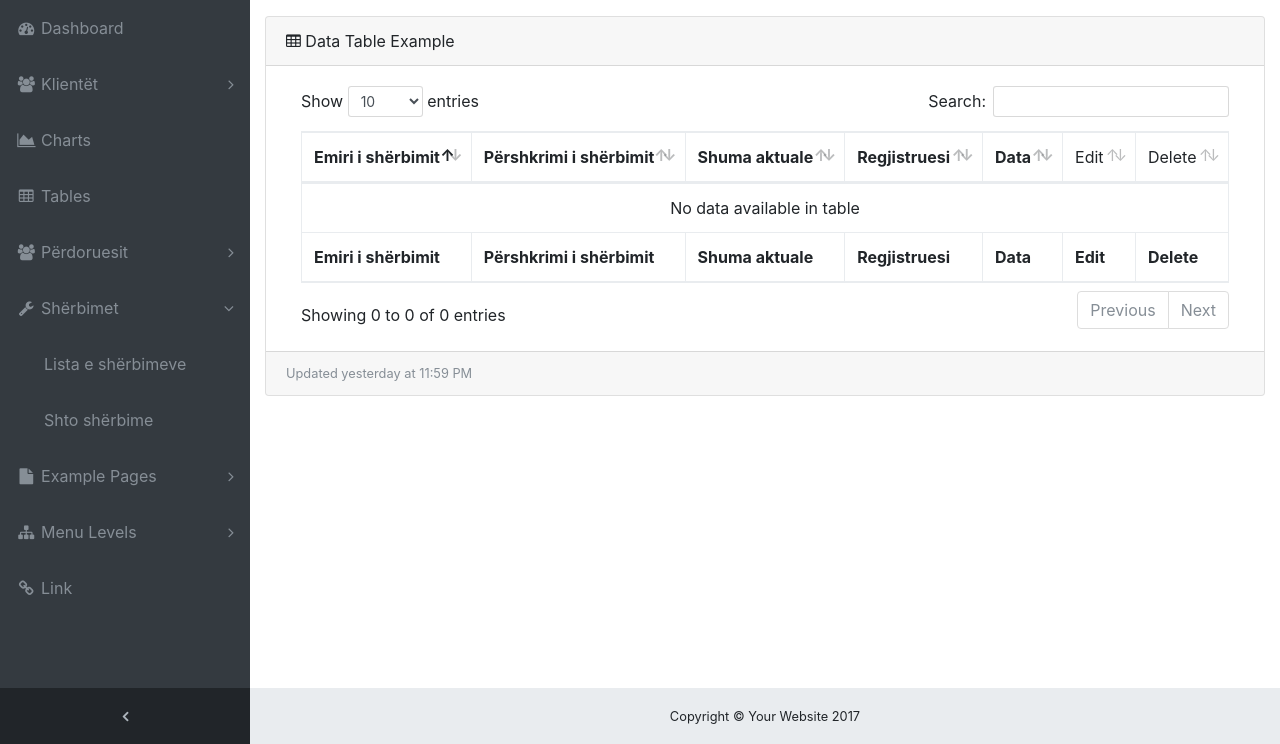
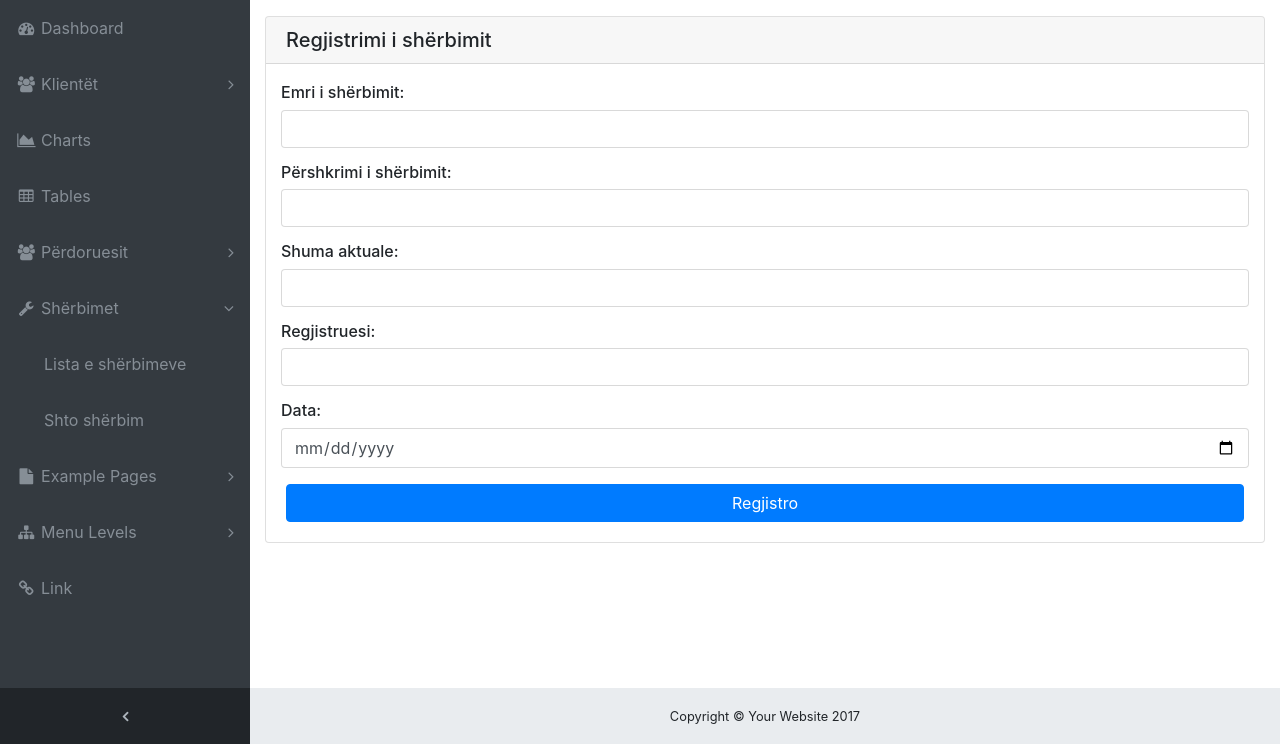
Before and after one commit to burimavdiu/minifinance, a PHP site: page /admin/services.php?source=add_service in a window 1280 px wide, after a click on "Shërbimet". Shown: the part 56-800 px from the top of the page. Run offline with PHP 8.4, Linux system fonts and the light colour scheme; data that the repository does not hold is empty.

Commit message:
sherbimet

```diff
--- a/admin/includes/add_client.php
+++ b/admin/includes/add_client.php
@@ -114,7 +114,7 @@
               </div>
               <div class="col-md-6">
                 <label for="date">Koha e Regjistrimit</label>
-                <input name="date" class="form-control" id="date" type="datetime-local">
+                <input name="date" class="form-control" id="date" type="date">
               </div>
             </div>
             </div>
--- a/admin/includes/add_services.php
+++ b/admin/includes/add_service.php
@@ -1,51 +1,44 @@
 
 	<?php
-		/*if(isset($_POST['addUser'])){
-			$mesazhi=addUser($_POST['firstname'],$_POST['lastname'],$_POST['departments'],$_POST['password'],$_POST['email'],$_POST['username'],$_POST['phone']);
-			echo $mesazhi;
-
-		}*/
-	?>
-
-	<?php
-		if(isset($_POST['addServices'])){
-			$mesazhi=addServices($_POST['servicename'],$_POST['servicedescription'],$_POST['actualprice'],8,
+		if(isset($_POST['addService'])){
+            $registrar=SESSION['user']['user_id'];
+			$mesazhi=addService($_POST['servicename'],$_POST['servicedescription'],$_POST['actualprice'],$registrar,
 			$_POST['date']);// vlera 1 e duhet te zevendesohet me id-ne e adminit
 			echo "<p class='text-success'>".$mesazhi."</p>";
 		}
 
-	 ?>
+    ?>
     <div class="card  mx-auto mt-30">
-      <div class="card-header">Regjistrimi i shërbimit</div>
+      <div class="card-header h5">Regjistrimi i shërbimit</div>
       <div class="card-body">
         <form method="post">
 		  <div class="form-group">
             <div class="form-row">
-                <label class="teksti" for="servicename">Emri i shërbimit: </label>
+                <label class="h6" for="servicename">Emri i shërbimit: </label>
                 <input name="servicename" class="form-control" id="servicename" type="text" aria-describedby="nameHelp">
             </div>
           </div>
 		   <div class="form-group">
             <div class="form-row">
-                <label for="servicedescription">Përshkrimi i shërbimit: </label>
+                <label class="h6" for="servicedescription">Përshkrimi i shërbimit: </label>
                 <input name="servicedescription" class="form-control" id="servicedescription" type="text" aria-describedby="nameHelp">
             </div>
           </div>
 		   <div class="form-group">
             <div class="form-row">
-                <label for="actualprice">Shuma aktuale: </label>
+                <label class="h6" for="actualprice">Shuma aktuale: </label>
                 <input name="actualprice" class="form-control" id="actualprice" type="text" aria-describedby="nameHelp">
             </div>
           </div>
 		  <div class="form-group">
             <div class="form-row">
-                <label for="registrar">Regjistruesi: </label>
+                <label class="h6" for="registrar">Regjistruesi: </label>
                 <input name="registrar" class="form-control" id="registrar" type="text" aria-describedby="nameHelp">
             </div>
           </div>
 		  <div class="form-group">
             <div class="form-row">
-                <label for="date">Data: </label>
+                <label class="h6" for="date">Data: </label>
                 <input name="date" class="form-control" id="date" type="date" aria-describedby="nameHelp">
             </div>
           </div>
@@ -64,7 +57,7 @@
 
 
 
-		  <input name="addServices" type="submit" class="btn btn-primary btn-block" value="Regjistro">
+		  <input name="addService" type="submit" class="btn btn-primary btn-block" value="Regjistro">
         </form>
       </div>
     </div>
--- a/admin/includes/functions.php
+++ b/admin/includes/functions.php
@@ -4,7 +4,7 @@ function addUser($firstname,$lastname,$dep_id,$password,$email,$username,$phone,
 	$query_add_user="INSERT INTO users(firstname,lastname,dep_id,password,email,username,phone,reg_id) VALUES('$firstname','$lastname', $dep_id,'$password','$email','$username','$phone', $registrar_id)";
 	$result_add_user=mysqli_query($dbconn, $query_add_user);
 	if(!$result_add_user){
-		die("Gabim gjat shtimit te perdoruesit" . mysqli_error($dbconn));
+		die("<span class='text-danger'>Gabim gjat shtimit te perdoruesit" . mysqli_error($dbconn)."</span>");
 	}
 }
 function addClient($client,$contactPerson,$position,$firstAddress,$secondAddress,$city,$state,$zip,$phone,$mobPhone,
@@ -15,18 +15,18 @@ $email,$web,$clientRegistrationNo,$fiscalNo,$vatNo,$clientType,$registrar_id,$da
 	'$mobPhone','$email','$web','$clientRegistrationNo','$fiscalNo','$vatNo','$clientType',$registrar_id,'$date')";
 	$result_add_client=mysqli_query($dbconn, $query_add_client);
 	if(!$result_add_client){
-		die("<span>Gabim gjatë shtimit të klientit: ".mysqli_error($dbconn)."</span>");
+		die("<span class='text-danger'>Gabim gjatë shtimit të klientit: ".mysqli_error($dbconn)."</span>");
 	} else {
         return "Regjistrimi u realizua me sukses";
     }
 }
-function addServices($servicename,$servicedescription,$actualprice,$registrar,$date){
+function addService($servicename,$servicedescription,$actualprice,$registrar,$date){
 	global $dbconn;
-	$query_add_services="INSERT INTO services(service_name,service_description,actual_price,user_id,date)
+	$query_add_service="INSERT INTO services(service_name,service_description,actual_price,user_id,date)
 	VALUES('$servicename','$servicedescription',$actualprice,$registrar,'$date')";
-	$result_add_service=mysqli_query($dbconn, $query_add_services);
+	$result_add_service=mysqli_query($dbconn, $query_add_service);
 	if(!$result_add_service){
-		die("<span>Gabim gjatë shtimit të sherbimit: ".mysqli_error($dbconn)."</span>");
+		die("<span class='text-danger'>Gabim gjatë shtimit të sherbimit: ".mysqli_error($dbconn)."</span>");
 	} else {
         return "Regjistrimi u realizua me sukses";
     }
--- a/admin/includes/navigation.php
+++ b/admin/includes/navigation.php
@@ -61,7 +61,7 @@
               <a href="services.php">Lista e shërbimeve</a>
             </li>
             <li>
-              <a href="services.php?source=add_services">Shto shërbime </a>
+              <a href="services.php?source=add_service">Shto shërbim </a>
             </li>
           </ul>
         </li>
--- a/admin/includes/view_all_services.php
+++ b/admin/includes/view_all_services.php
@@ -7,7 +7,7 @@
         <table class="table table-bordered" id="dataTable" width="100%" cellspacing="0">
           <thead>
             <tr>
-              <th>Emiri i shërbimit</th>
+              <th>Emri i shërbimit</th>
               <th>Përshkrimi i shërbimit</th>
               <th>Shuma aktuale</th>
               <th>Regjistruesi</th>
--- a/admin/services.php
+++ b/admin/services.php
@@ -15,12 +15,12 @@
 				$source="";
 			}
 			switch($source){
-				case "add_services";
-				include "includes/add_services.php";
+				case "add_service";
+				include "includes/add_service.php";
 				break;
 
-				case "edit_client";
-				include "/includes/edit_services.php";
+				case "edit_service";
+				include "/includes/edit_service.php";
 				break;
 
 				default:
```
Also changed, not shown: includes/login.php (+1 -9 lines).
